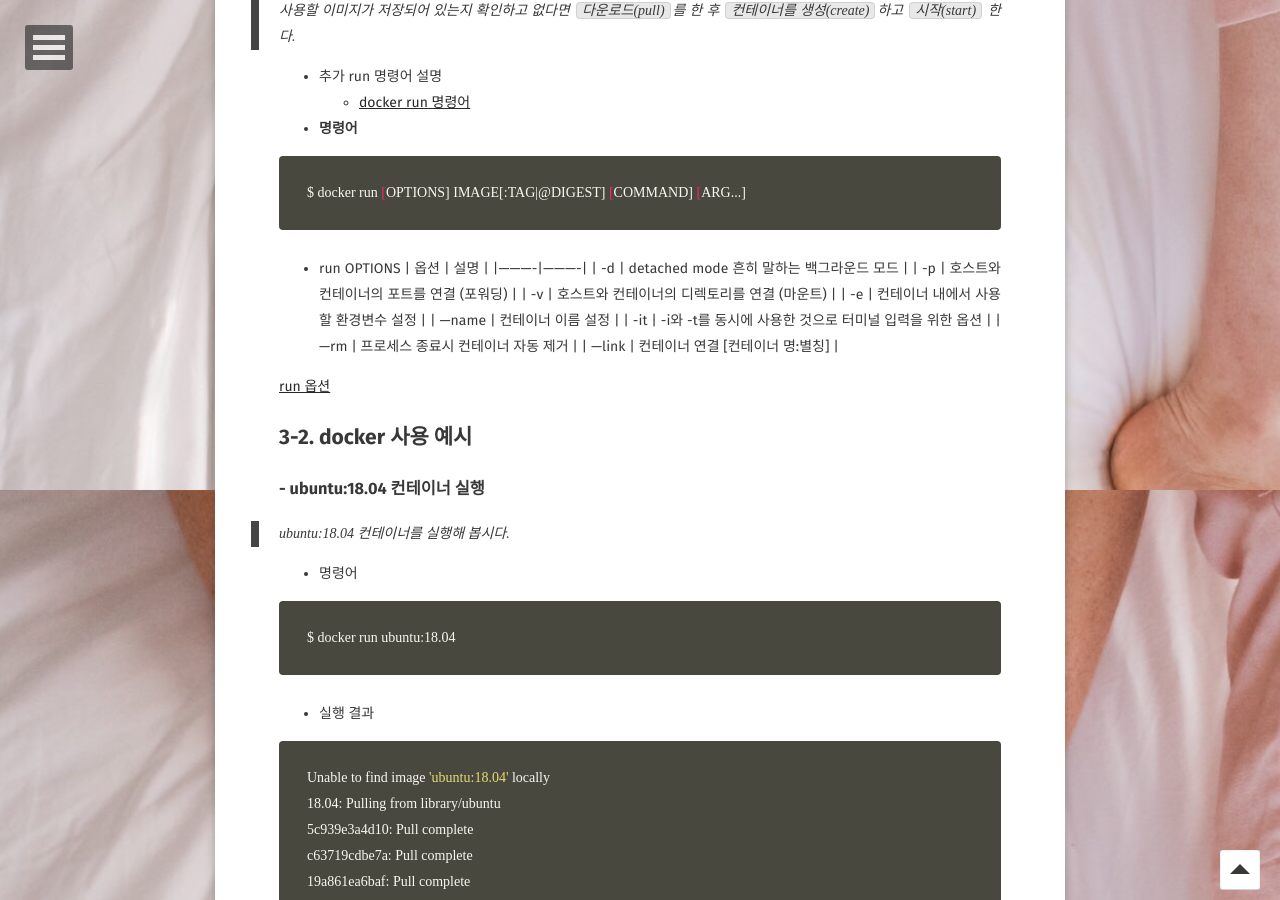
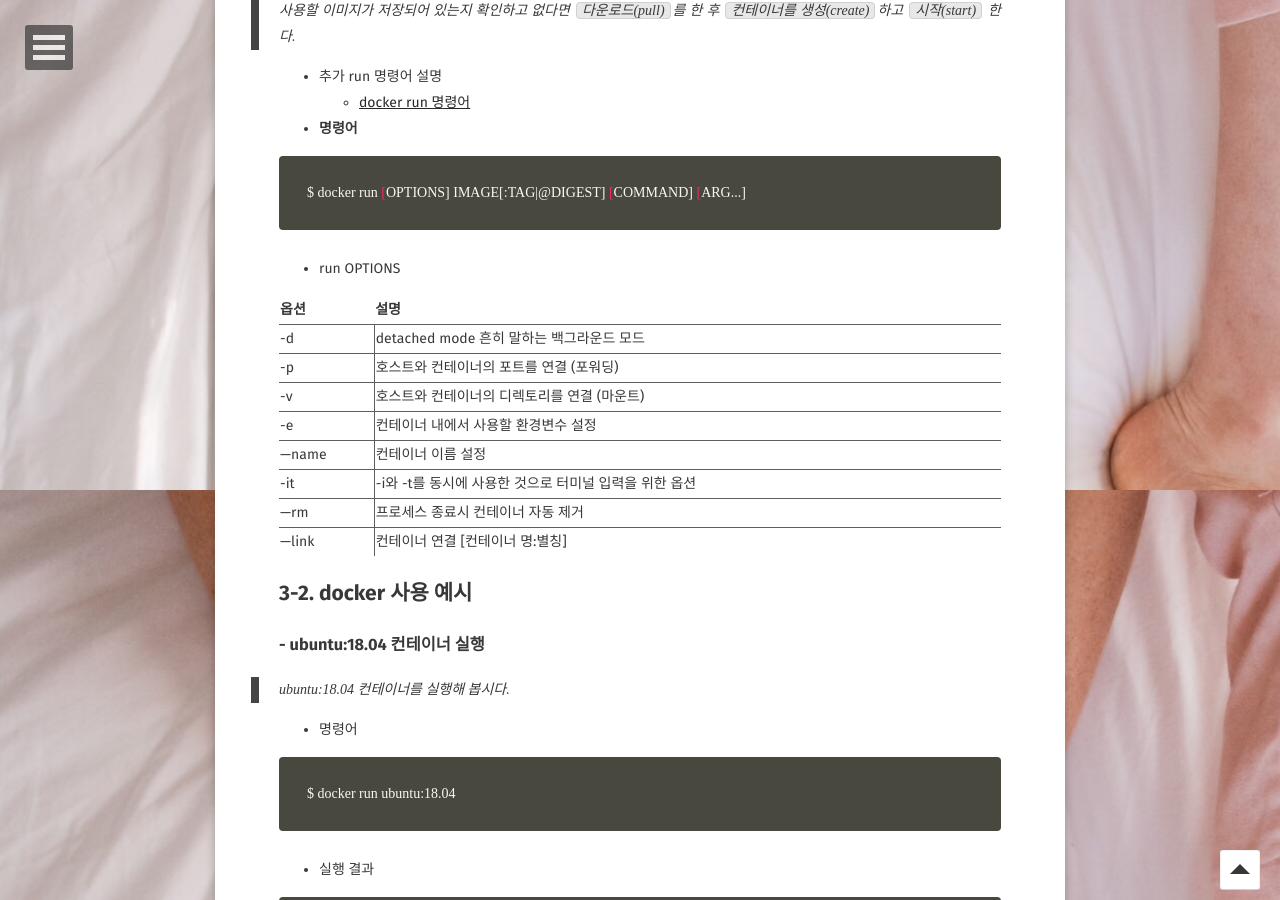
Before and after one commit to JUNGEEYOU/JUNGEEYOU.github.io, a Jekyll site: the page built from _posts/2020-01-26-docker-basic-2-post.md, in a window 1280 px wide and 900 px high, scrolled down 2210 px. Built offline with Jekyll 4.4.1, drawn with Linux system fonts in a browser that asks for light colours; some web fonts are replaced; comment, search, counter and statistics services are not loaded; some of the changed text lies outside the part shown.

Commit message:
docker 기본개념 2

```diff
--- a/_posts/2020-01-26-docker-basic-2-post.md
+++ b/_posts/2020-01-26-docker-basic-2-post.md
@@ -75,6 +75,7 @@ T 아카데미 강의 자료 사진 첨부
     $ docker run [OPTIONS] IMAGE[:TAG|@DIGEST] [COMMAND] [ARG...]
 {% endhighlight %}
 - run OPTIONS
+
 |  옵션  |  설명 |
 |----------|----------|
 | -d | detached mode 흔히 말하는 백그라운드 모드  |
@@ -87,7 +88,6 @@ T 아카데미 강의 자료 사진 첨부
 | —link | 컨테이너 연결 [컨테이너 명:별칭]  |
 {:.inner-borders}
 
-[run 옵션](https://www.notion.so/34c3ecc219634cdf877ca97019cf574a)
 
 ## 3-2. docker 사용 예시
 
@@ -173,6 +173,7 @@ T 아카데미 강의 자료 사진 첨부
     $  docker ps [OPTIONS]
 {% endhighlight %}
 - OPTIONS
+
 |  Name, shorthand  |  Description |
 |----------|----------|
 | --all , -a | 모든 컨테이너를 보여준다. (컨테이너가 실행중이지 않는 것이라도, stop된 컨테이너도 보여줌 )   |
@@ -185,6 +186,7 @@ T 아카데미 강의 자료 사진 첨부
     $ docker rm [OPTIONS] CONTAINER [CONTAINER...]
 {% endhighlight %}
 - OPTIONS
+
 |  Name, shorthand  |  Description |
 |----------|----------|
 | --force , -f | 실행중인 컨테이너를 강제로 제거한다.  (uses SIGKILL)  |
@@ -230,6 +232,7 @@ T 아카데미 강의 자료 사진 첨부
     $ docker logs [OPTIONS] CONTAINER
 {% endhighlight %}
 - OPTIONS
+
 |  Name, shorthand  |  Description |
 |----------|----------|
 | --follow , -f | 실시간 로그 생성   |
```
